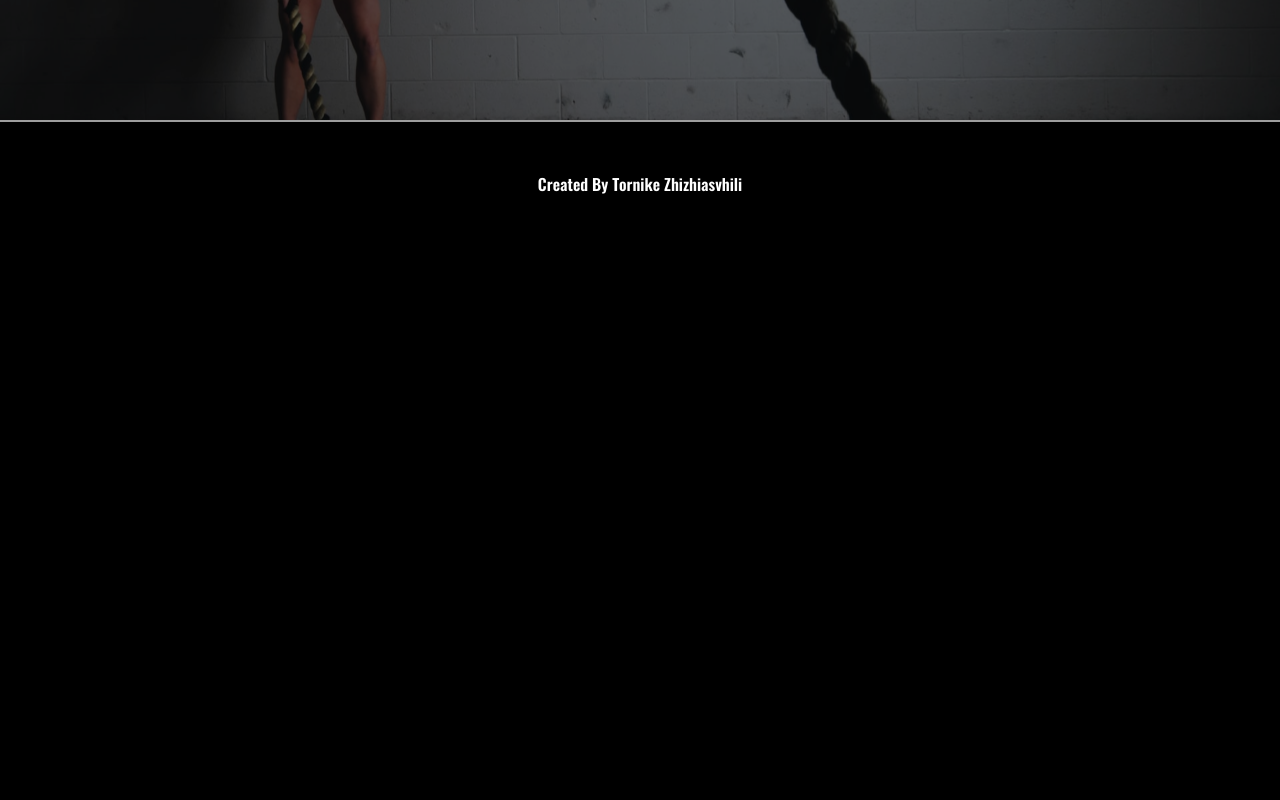
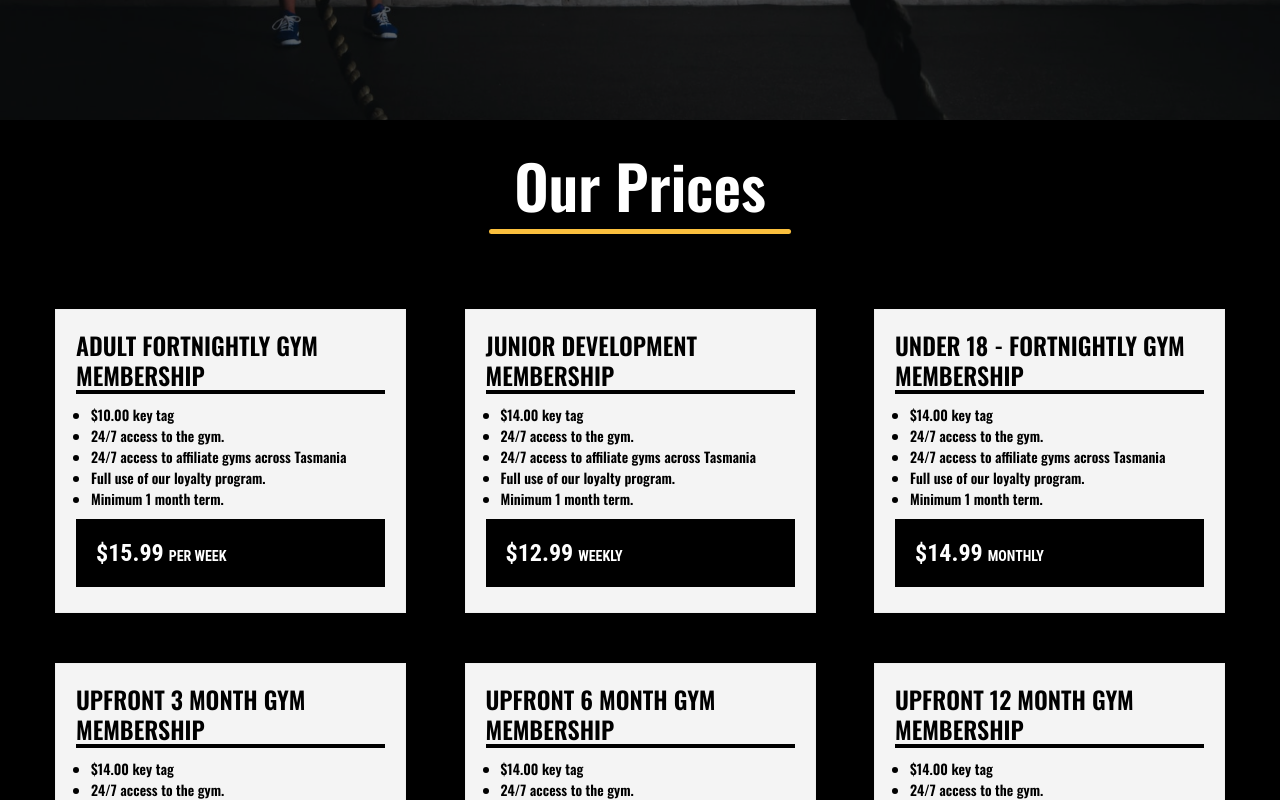
Before and after one commit to TornikeZhizhi/gym-workout, a React (Create React App) app: page /prices in a window 1280 px wide. Shown: the part 440-1240 px from the top of the page. Before the commit the page ends 800 px from the top, so only its background shows below. Built offline with nearby package versions, Linux system fonts and the light colour scheme.

Commit message:
Add prices

```diff
--- a/src/CommonHelpers/CommonHeaderBackground/CommonHeaderBackground.scss
+++ b/src/CommonHelpers/CommonHeaderBackground/CommonHeaderBackground.scss
@@ -33,7 +33,7 @@
     .bg_titl_box {
         position: relative;
         text-align: center;
-        z-index: 10;
+        z-index: 2;
         h3 {
             color: #fff;
             font-size: 30px;
@@ -53,5 +53,6 @@
 
     .bg_fluid {
         padding: 90px 0 30px 0;
+        background-position: inherit;
     }
 }
--- a/src/Components/PricesComponent/PricesComponent.js
+++ b/src/Components/PricesComponent/PricesComponent.js
@@ -1,11 +1,75 @@
 import React from 'react';
+import CommonFluid from '../../CommonHelpers/CommonFluid/CommonFluid';
+import CommonTitle from '../../CommonHelpers/CommonTitle/CommonTitle';
 import "./PricesComponent.scss";
+
+
+const priceData = [
+    {title:"ADULT FORTNIGHTLY GYM MEMBERSHIP",
+     list:["$10.00 key tag","24/7 access to the gym.", "24/7 access to affiliate gyms across Tasmania", "Full use of our loyalty program.","Minimum 1 month term."],
+     price:"15.99",
+     weekly:"Per Week"
+    },
+    {title:"JUNIOR DEVELOPMENT MEMBERSHIP",
+     list:["$14.00 key tag","24/7 access to the gym.", "24/7 access to affiliate gyms across Tasmania", "Full use of our loyalty program.","Minimum 1 month term."],
+     price:"12.99",
+     weekly:"Weekly"
+    },
+    {title:"UNDER 18 - FORTNIGHTLY GYM MEMBERSHIP",
+     list:["$14.00 key tag","24/7 access to the gym.", "24/7 access to affiliate gyms across Tasmania", "Full use of our loyalty program.","Minimum 1 month term."],
+     price:"14.99",
+     weekly:"Monthly"
+    },
+    {title:"UPFRONT 3 MONTH GYM MEMBERSHIP",
+     list:["$14.00 key tag","24/7 access to the gym.", "24/7 access to affiliate gyms across Tasmania", "Full use of our loyalty program.","Minimum 1 month term."],
+     price:"14.99",
+     weekly:"Monthly"
+    },
+    {title:"UPFRONT 6 MONTH GYM MEMBERSHIP",
+     list:["$14.00 key tag","24/7 access to the gym.", "24/7 access to affiliate gyms across Tasmania", "Full use of our loyalty program.","Minimum 1 month term."],
+     price:"14.99",
+     weekly:"Monthly"
+    },
+    {title:"UPFRONT 12 MONTH GYM MEMBERSHIP",
+     list:["$14.00 key tag","24/7 access to the gym.", "24/7 access to affiliate gyms across Tasmania", "Full use of our loyalty program.","Minimum 1 month term."],
+     price:"14.99",
+     weekly:"Monthly"
+    },
+
+]
 
 const PricesComponent = () => {
     return (
-        <div>
+        <CommonFluid>
+            <CommonTitle title="Our Prices"/>
+        <div className='prices_container'>
+
+            {priceData.map((item,index)=>{
+
+                return (
+                 <div role="listitem" class="w-dyn-item">
+                    <div class="package">
+                        <h3 class="h3">{item.title} </h3>
+                        <div class="hr black"></div>
+                        <div class="package-items w-richtext">
+                            <ul role="list">
+                                {item.list.map(list=>
+                                   <li>{list}</li>
+                                 )}
+                            </ul>
+                            </div>
+                            <a  class="large-button w-inline-block w-clearfix">
+                                <div class="price white">${item.price}</div>
+                                <div class="duration white">{item.weekly}</div>
+                            </a>
+                        </div>
+                    </div>
+
+                )
+            }) }
 
         </div>
+        </CommonFluid>
     );
 };
 
--- a/src/Components/PricesComponent/PricesComponent.scss
+++ b/src/Components/PricesComponent/PricesComponent.scss
@@ -0,0 +1,104 @@
+
+.prices_container {
+    display: flex;
+    justify-content: space-between;
+    max-width: 1200px;
+    margin: 80px auto 0;
+    flex-wrap: wrap;
+    padding: 0 15px;
+    &>div {
+
+        width: 100%;
+        flex: 0 0 30%;
+        margin-bottom: 50px;
+    }
+}
+
+.package {
+    padding: 20px;
+    border: 1px solid #eee;
+    background-color: #f4f4f4;
+
+
+    h3 {
+        font-size: 24px;
+        line-height: 30px;
+    }
+
+
+
+    .hr {
+        height: 4px;
+        margin-bottom: 10px;
+        background-color: #be001d;
+
+        &.black {
+            background-color: #000;
+        }
+    }
+
+    ul {
+        margin-top: 0;
+        margin-bottom: 10px;
+        padding-left: 15px;
+
+        li {
+            font-size: 14px;
+        }
+    }
+
+    .large-button {
+        width: 100%;
+        padding: 20px;
+        background-color: #000;
+        -webkit-transition: opacity .2s;
+        transition: opacity .2s;
+        text-decoration: none;
+        display: inline-block;
+    }
+    .price {
+        float: left;
+        font-family: 'Roboto Condensed',sans-serif;
+        font-size: 24px;
+        line-height: 28px;
+        font-weight: 700;
+        text-transform: uppercase;
+    }
+
+    .white {
+        color: #fff;
+    }
+    .duration {
+        margin-top: 9px;
+        margin-left: 5px;
+        float: left;
+        font-family: 'Roboto Condensed',sans-serif;
+        font-size: 14px;
+        line-height: 16px;
+        font-weight: 700;
+        text-decoration: none;
+        text-transform: uppercase;
+    }
+
+    .alternative-price {
+        clear: both;
+        font-family: 'Roboto Condensed',sans-serif;
+        font-size: 14px;
+        line-height: 15px;
+        text-transform: uppercase;
+    }
+}
+
+
+
+@media only screen and (max-width: 992px) {
+
+    .prices_container{
+
+        margin: 0;
+    }
+    .prices_container > div{
+        flex: 0 0 100%;
+        margin-bottom: 15px;
+    }
+}
```
